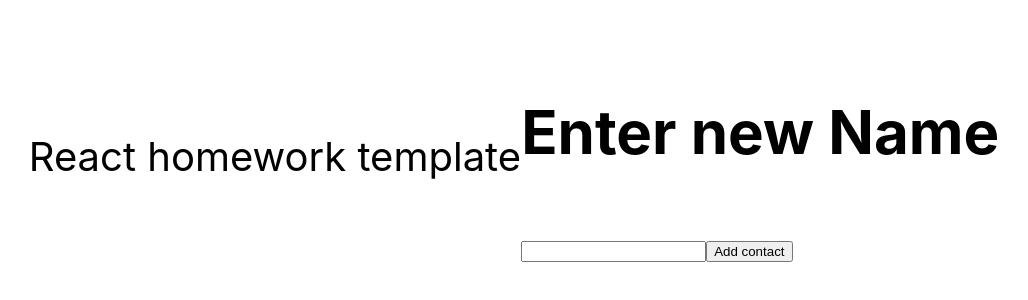
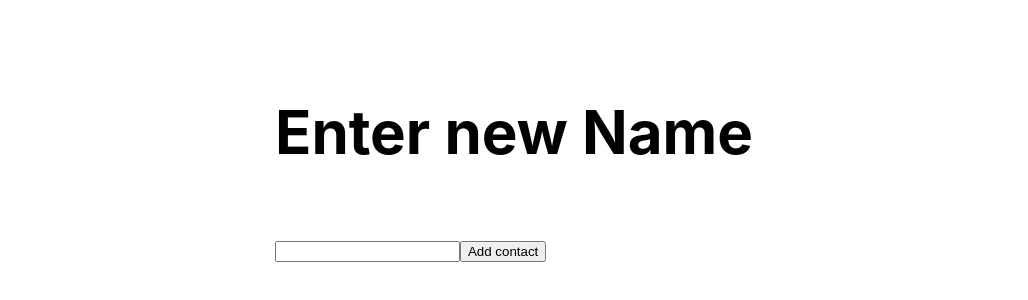
Before and after one commit to OlehKozubJS/goit-react-hw-02-phonebook, a React (Create React App) app: page / in a window 1280 px wide. Shown: the part 244-544 px from the top of the page, without its empty margins (126-1154 px from the left). Built offline with nearby package versions, Linux system fonts and the light colour scheme.

Commit message:
Update App.jsx

```diff
--- a/src/components/App.jsx
+++ b/src/components/App.jsx
@@ -12,7 +12,6 @@ export const App = () => {
                 color: '#010101'
             }}
         >
-              React homework template
               <Phonebook name="Enter new Name" />
         </div>
     );
```
